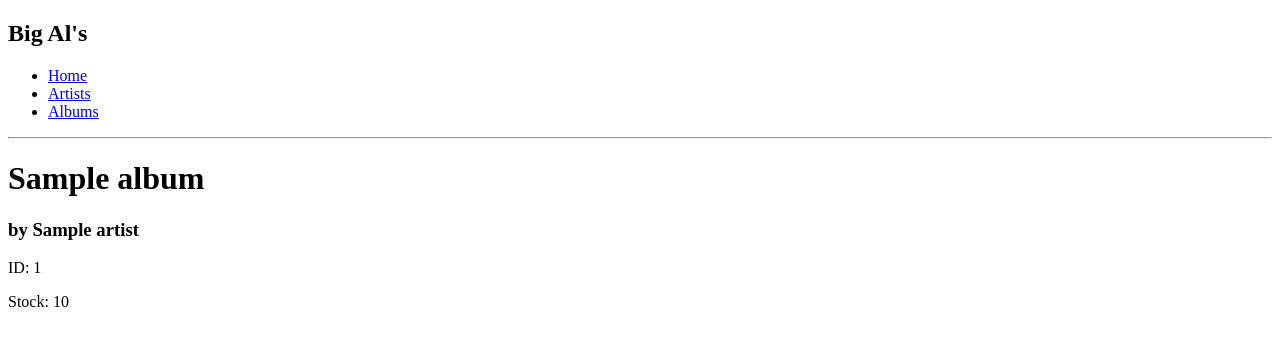
After one commit to ajrussellaudio/python-record-store, a Flask app: template app/templates/albums/show.html in a window 1280 px wide. The commit adds this page. Shown: the top 346 px of the page. Run offline with Flask 2, Linux system fonts and the light colour scheme; the template is opened without the code that fills it: most values are stand-ins (such as "Sample title", 1, 10 or a date in 2020).

Commit message:
add show album route

```diff
--- a/app/routes/album_routes.py
+++ b/app/routes/album_routes.py
@@ -20,3 +20,8 @@ def albums_create():
     album = Album(title=title, artist_id=artist_id)
     album.save()
     return redirect("/albums")
+
+@app.route("/albums/<id>")
+def albums_show(id):
+    album = Album.find(id)
+    return render_template('albums/show.html', album=album)
--- a/app/templates/albums/index.html
+++ b/app/templates/albums/index.html
@@ -12,7 +12,7 @@
   <tbody>
     {% for album in albums %}
     <tr>
-      <td>{{ album.title }}</td>
+      <td><a href="/albums/{{ album.id }}">{{ album.title }}</a></td>
       <td>{{ album.artist().name }}</td>
       <td>{{ album.stock }}</td>
     </tr>
--- /dev/null
+++ b/app/templates/albums/show.html
@@ -0,0 +1,8 @@
+{% extends 'layout.html' %}
+
+{% block content %}
+<h1>{{ album.title }}</h1>
+<h3>by {{ album.artist().name }}</h3>
+<p>ID: {{ album.id }}</p>
+<p>Stock: {{ album.stock }}</p>
+{% endblock %}
```
Also changed, not shown: app/models/album.py (+7 -0 lines).
